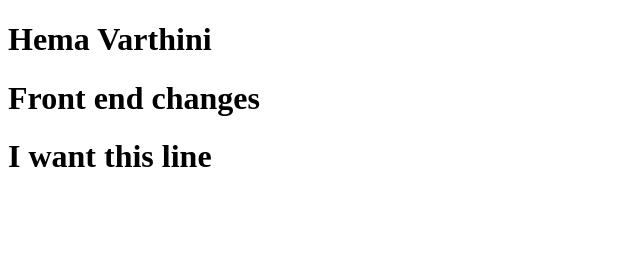
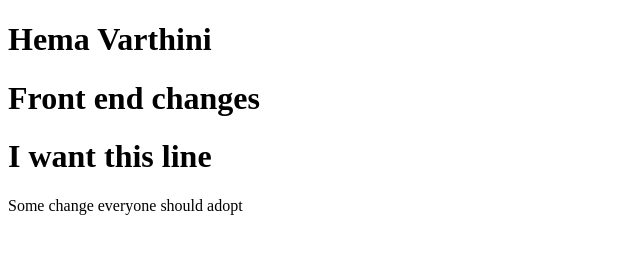
Before and after one commit to HemaVarthiniS/Sample, a plain HTML site: page index.html in a window 1280 px wide. Shown: the whole page, without its empty margins (0-640 px from the left). Drawn offline with Linux system fonts and the light colour scheme.

Commit message:
Update index.html

```diff
--- a/index.html
+++ b/index.html
@@ -9,5 +9,6 @@
     <h1>Hema Varthini</h1>
     <h1>Front end changes</h1>
     <h1>I want this line</h1>
+    Some change everyone should adopt
 </body>
 </html>
```
